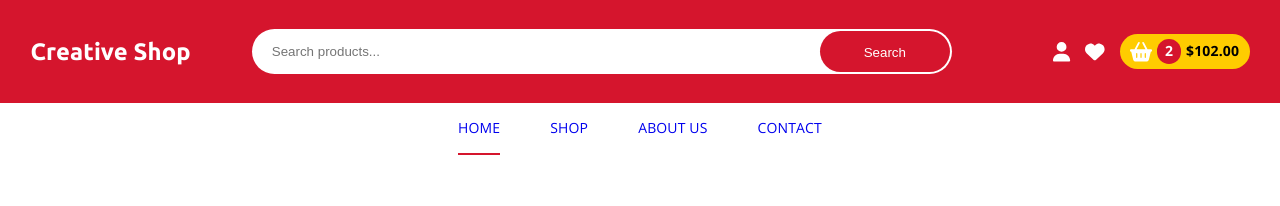
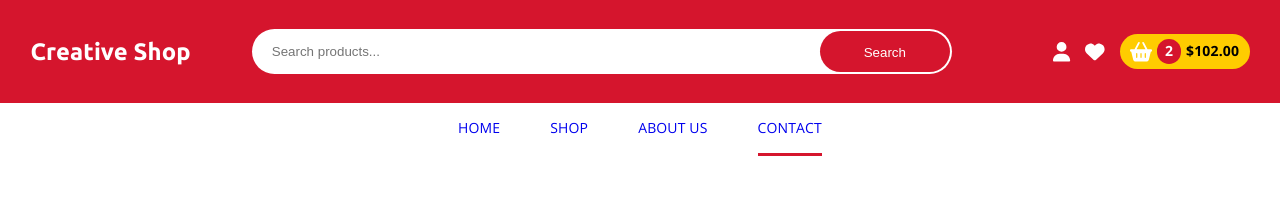
Before and after one commit to emblaszkiewicz/CreativeShop, a React (Create React App) app: page /contact in a window 1280 px wide. Shown: the top 206 px of the page. Built offline with nearby package versions, Linux system fonts and the light colour scheme.

Commit message:
Fix NavLink active bug

```diff
--- a/src/components/layout/NavBar/NavBar.js
+++ b/src/components/layout/NavBar/NavBar.js
@@ -12,7 +12,7 @@ import { NavLink } from 'react-router-dom';
 const NavBar = () => (
   <nav className={styles.root}>
     <ul>
-      <NavLink to='/' className={styles.active}>Home</NavLink>
+      <NavLink to='/'>Home</NavLink>
       <NavLink to='/shop'>Shop</NavLink>
       <NavLink to='/about'>About us</NavLink>
       <NavLink to='/contact'>Contact</NavLink>
--- a/src/components/layout/NavBar/NavBar.module.scss
+++ b/src/components/layout/NavBar/NavBar.module.scss
@@ -19,10 +19,6 @@
       text-transform: uppercase;
       text-decoration: none;
 
-      &.active {
-        border-bottom: solid 2px $navBarActiveColor;
-      }
-
       &:visited {
         color: inherit;
       }
@@ -32,8 +28,7 @@
         position: absolute;
         content: "";
         width: 0;
-        height: 2px;
-        background: $navBarActiveColor;
+        border-bottom: solid 3px $navBarActiveColor;
         left: 0;
         bottom: 0;
       }
--- a/src/styles/global.scss
+++ b/src/styles/global.scss
@@ -4,6 +4,10 @@
 
 body {
   font-family: 'Open Sans', sans-serif;
+}
+
+.active {
+  border-bottom: solid 3px $navBarActiveColor;
 }
 
 .container {
```
